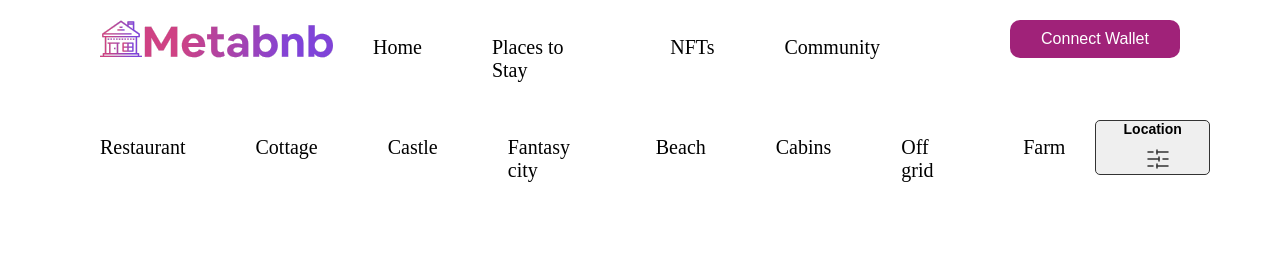
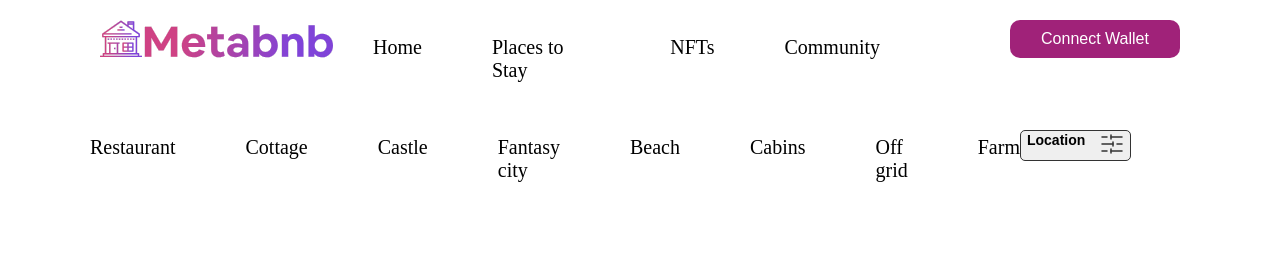
Before and after one commit to joyamakacodes/metabnb-zuri, a React (Create React App) app: page /place in a window 1280 px wide. Shown: the top 268 px of the page. Built offline with nearby package versions, Linux system fonts and the light colour scheme; a web font is replaced by a local one.

Commit message:
new push

```diff
--- a/src/App.css
+++ b/src/App.css
@@ -28,27 +28,35 @@ body{
     margin-top: 100px;
     display: flex;
     justify-content: space-between;
-    padding: 20px 70px 20px 60px;
+    padding: 20px 150px 20px 50px;
     background: white;
     width: 100%;
     box-sizing: border-box;
 
     }
-    .Links{
-      margin-right: 30px;
-    }
+    /* .Links{
+      margin-right: 10px;
+    } */
     .LinksCon button{
-      padding: 0px 10px 0px;
+      display: flex;
+      justify-content: space-around;
       font-size: 14px;
       border: 1.5px solid #333333;
       border-radius: 5px;
       font-weight: bolder;
-      width: 100%;
+      margin-top: 10px;
+      text-align: center;
+
     }
     .LinksCon button .vector{
-      margin-left: 10px;
-      margin-top: 10px;
+      margin-left: 15px;
     }
+    .LinksCon button p{
+      font-size:16px;
+      line-height:19.2px;
+    }
+
+
     .dropdownCon{
       display:none;
     }
@@ -353,7 +361,7 @@ border-radius: 16px;
     padding: 20px;
     }
   nav button{
-   margin-left: 50px;
+   margin-left: 30px;
   }
   .Links{
     display: none;
--- a/src/Components/modal.css
+++ b/src/Components/modal.css
@@ -59,11 +59,11 @@ transform: rotate(90deg);
   .modalCon{
     position: absolute;
     width: 100%;
-    height: 356px;
+    height: 365px;
     left: 0;
     top: 120px;
     }
     .connectWallet{
-      gap: 100px;
+      gap: 165px;
     }
 }
--- a/src/Screens/Place.jsx
+++ b/src/Screens/Place.jsx
@@ -73,7 +73,7 @@ return(
 
       </div>
       <div>
-        <button>Location <img  src={locationvector} alt="location icon" className="vector" /></button>
+        <button><div>Location</div> <div><img  src={locationvector} alt="location icon" className="vector" /></div> </button>
       </div>
       </div>
       <Placesdata></Placesdata>
```
